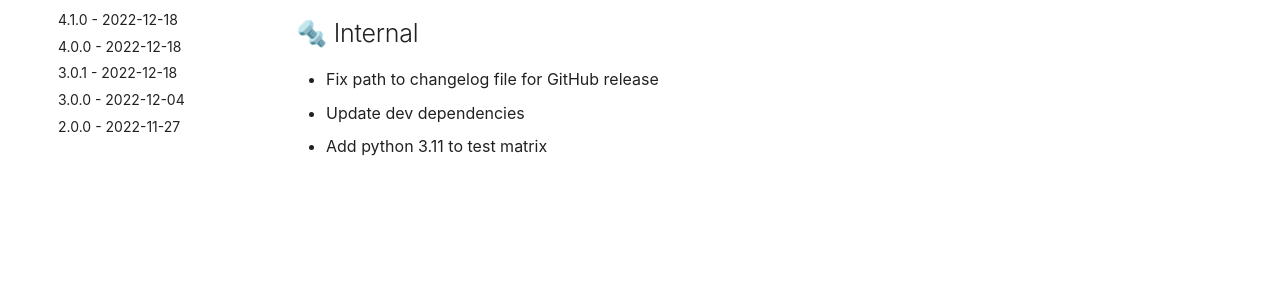
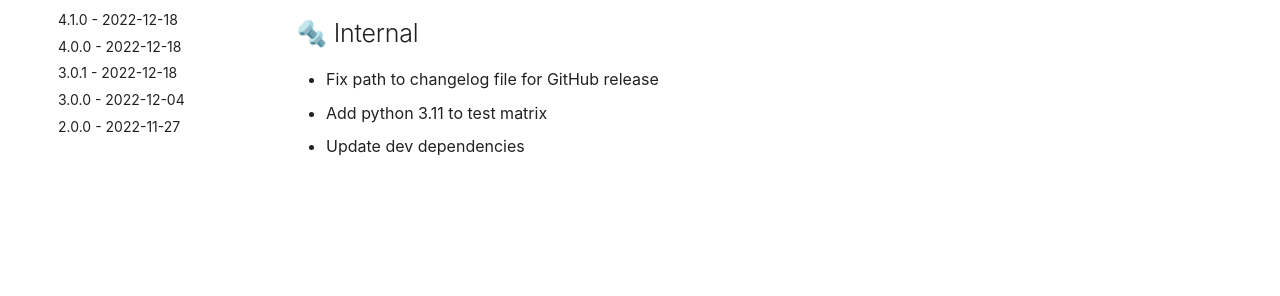
Before and after one commit to Nicoretti/crc, an MkDocs documentation site: the page built from docs/docs/changelog/unreleased.md, in a window 1280 px wide. Shown: the part 280-576 px from the top of the page. Built offline with MkDocs 1.6.1 and Material for MkDocs 9.7.7, drawn with Linux system fonts in a browser that asks for light colours; comment, search, counter and statistics services are not loaded.

```diff
--- a/docs/docs/changelog/unreleased.md
+++ b/docs/docs/changelog/unreleased.md
@@ -5,5 +5,5 @@
 
 ## 🔩  Internal
 * Fix path to changelog file for GitHub release
+* Add python 3.11 to test matrix
 * Update dev dependencies
-* Add python 3.11 to test matrix
```
Also changed, not shown: 1 other file.
